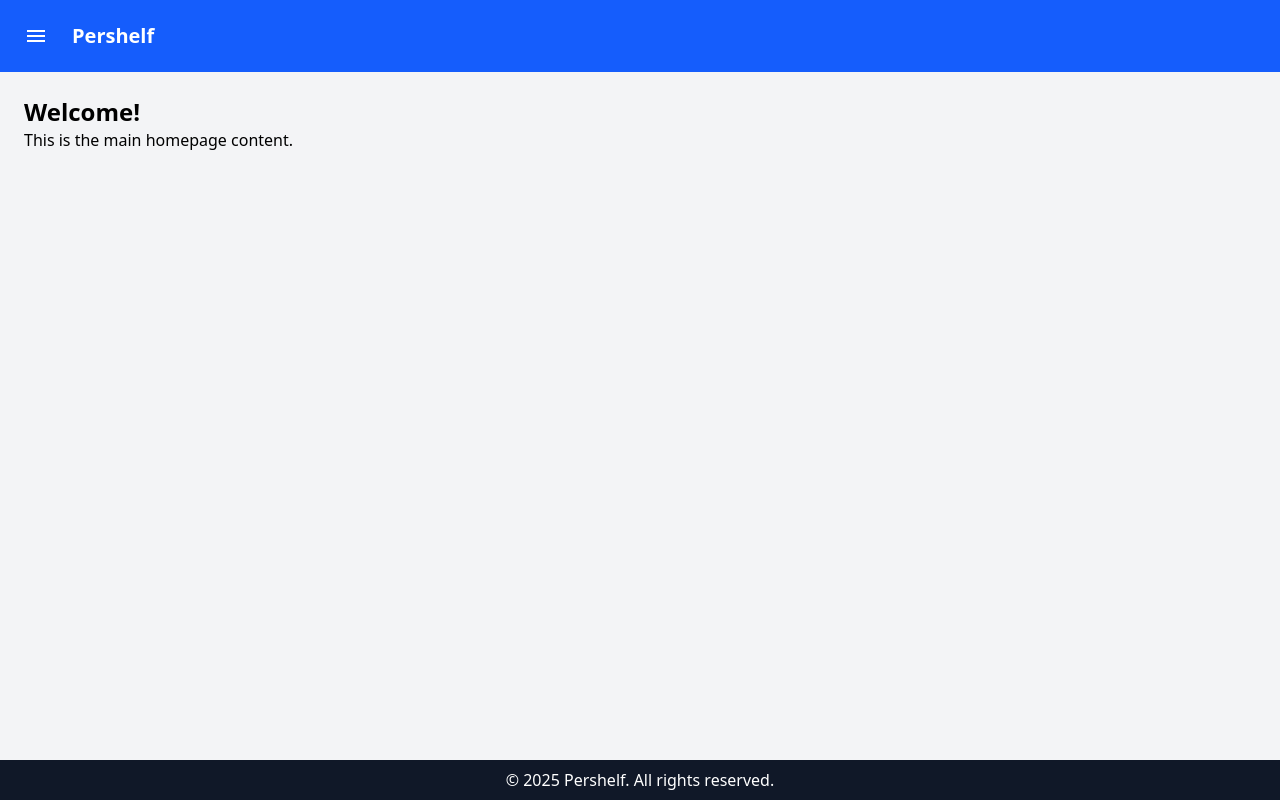
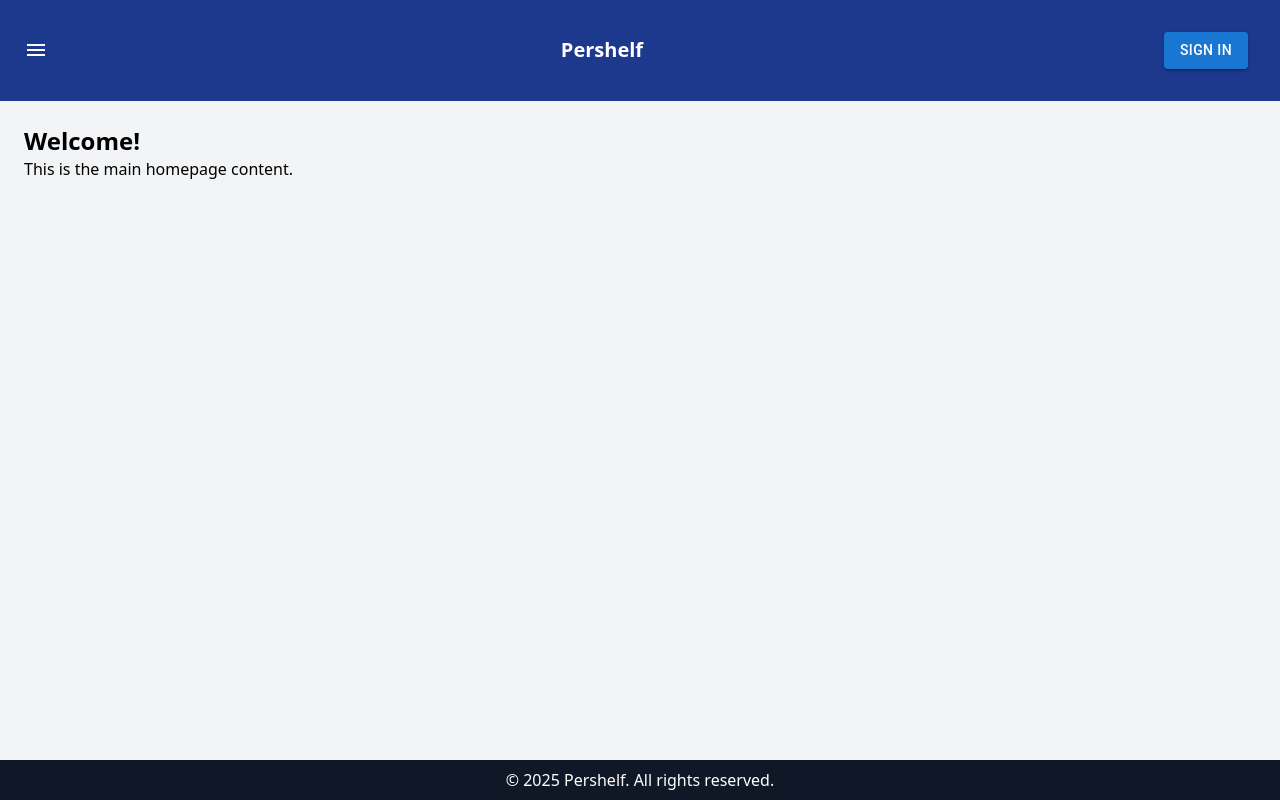
Before and after one commit to pershelf-devs/pershelf-frontend, a React (Vite) app: page / in a window 1280 px wide. Built offline with nearby package versions, Linux system fonts and the light colour scheme.

Commit message:
Sign-in kısmı için bir tasarım hazarladım şuanlık. >>>https://github.com/pershelf-devs/pershelf-backend/issues/15#issuecomment-2730299361

```diff
--- a/src/components/Header.jsx
+++ b/src/components/Header.jsx
@@ -1,15 +1,17 @@
 import React from "react";
 import { IconButton } from "@mui/material";
 import MenuIcon from "@mui/icons-material/Menu";
-
+import Login from "../pages/auth/Login";
 const Header = ({ toggleSidebar }) => {
   return (
-    <header className="bg-blue-600 text-white p-4 shadow-md flex items-center gap-4">
+    <header className="flex justify-between items-center p-4 bg-blue-900 text-white">
       <IconButton onClick={toggleSidebar} className="text-white" color="inherit">
         <MenuIcon />
       </IconButton>
 
       <h1 className="text-xl font-bold">Pershelf</h1>
+
+      <Login />
     </header>
   );
 };
--- a/src/pages/auth/Login.jsx
+++ b/src/pages/auth/Login.jsx
@@ -1,9 +1,37 @@
-import React from "react";
+import { Checkbox, Button, Dialog, DialogActions, DialogContent, DialogTitle, FormControlLabel, TextField } from "@mui/material";
+import React, { useState } from "react";
 
 export default function Login() {
+  const [open, setOpen] = useState(false);
+
+  const handleOpen = () => setOpen(true);
+  const handleClose = () => setOpen(false);
+
   return (
-    <div>
-      <h1>Login</h1>
+    <div className="flex justify-end p-4 text-white">
+      <Button variant="contained" color="primary" onClick={handleOpen}>
+        Sign In
+      </Button>
+
+      <Dialog open={open} onClose={handleClose}>
+        <DialogTitle className="text-center p-3 gap-10">Sign In</DialogTitle>
+        <DialogContent className="flex flex-col gap-4 p-3">
+          <TextField placeholder="E-Mail" type= "email" variant="outlined" fullWidth autoFocus />
+          <TextField placeholder="Password" type="password" variant="outlined" fullWidth />
+          <div className="flex justify-between items-center">
+            <FormControlLabel control={<Checkbox />} label="Remember Me" />
+            <Button color="primary">Forgot Password?</Button>
+          </div>
+        </DialogContent>
+        <DialogActions className="flex flex-col gap-2 px-6 pb-6">
+          <Button variant="contained" color="primary" fullWidth>
+            Login
+          </Button>
+          <Button variant="outlined" color="secondary" fullWidth>
+            Sign Up
+          </Button>
+        </DialogActions>
+      </Dialog>
     </div>
-  )
-}
+  );
+};
```
